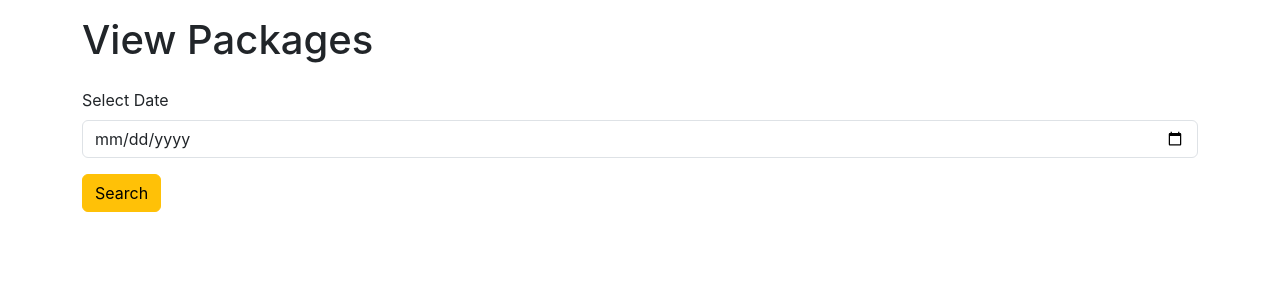
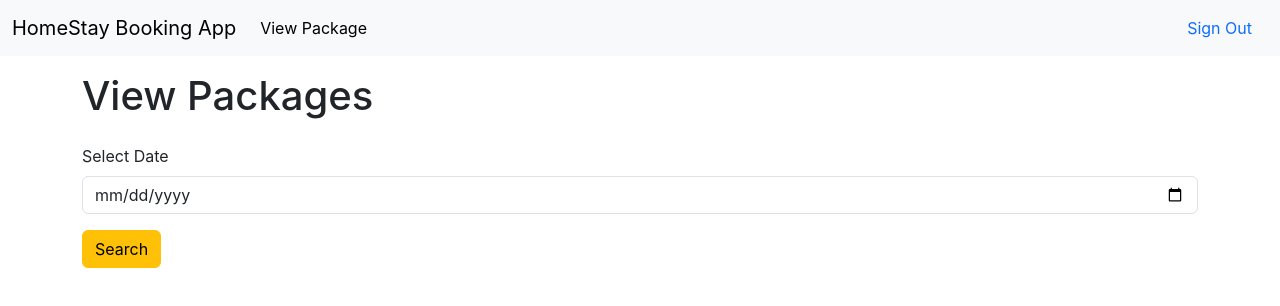
Before and after one commit to Sree1710/homestay-booking-app-frontend, a React (Create React App) app: page /usviewp in a window 1280 px wide. Shown: the top 306 px of the page. Built offline with nearby package versions, Linux system fonts and the light colour scheme.

Commit message:
UsNav component completed

```diff
--- a/src/Components/UsNav.jsx
+++ b/src/Components/UsNav.jsx
@@ -2,7 +2,28 @@
 
 const UsNav = () => {
   return (
-    <div>UsNav</div>
+    <div>
+        <nav className="navbar navbar-expand-lg bg-body-tertiary">
+                <div className="container-fluid">
+                    <a className="navbar-brand" href="#">HomeStay Booking App</a>
+                    <button className="navbar-toggler" type="button" data-bs-toggle="collapse" data-bs-target="#navbarNav" aria-controls="navbarNav" aria-expanded="false" aria-label="Toggle navigation">
+                        <span className="navbar-toggler-icon"></span>
+                    </button>
+                    <div className="collapse navbar-collapse" id="navbarNav">
+                        <ul className="navbar-nav">
+                            <li className="nav-item">
+                                <a className="nav-link active" aria-current="page" href="/usviewp">View Package</a>
+                            </li>
+                        </ul>
+                    </div>
+                    <ul className="nav justify-content-end">
+                        <li className="nav-item">
+                            <a className="nav-link active" aria-current="page" href="/uslog">Sign Out</a>
+                        </li>
+                    </ul>
+                </div>
+            </nav>
+    </div>
   )
 }
 
--- a/src/Components/UserViewPack.jsx
+++ b/src/Components/UserViewPack.jsx
@@ -1,5 +1,6 @@
 import axios from 'axios'
 import React, { useState } from 'react'
+import UsNav from './UsNav'
 
 const UserViewPack = () => {
     const [inputField, setInputField] = useState(
@@ -26,6 +27,7 @@
     }
     return (
         <div>
+            <UsNav/>
             <div className="container">
                 <div className="row">
                     <div className="col col-12 col-sm-12 col-md-12 col-lg-12 col-xl-12 col-xxl-12">
```
